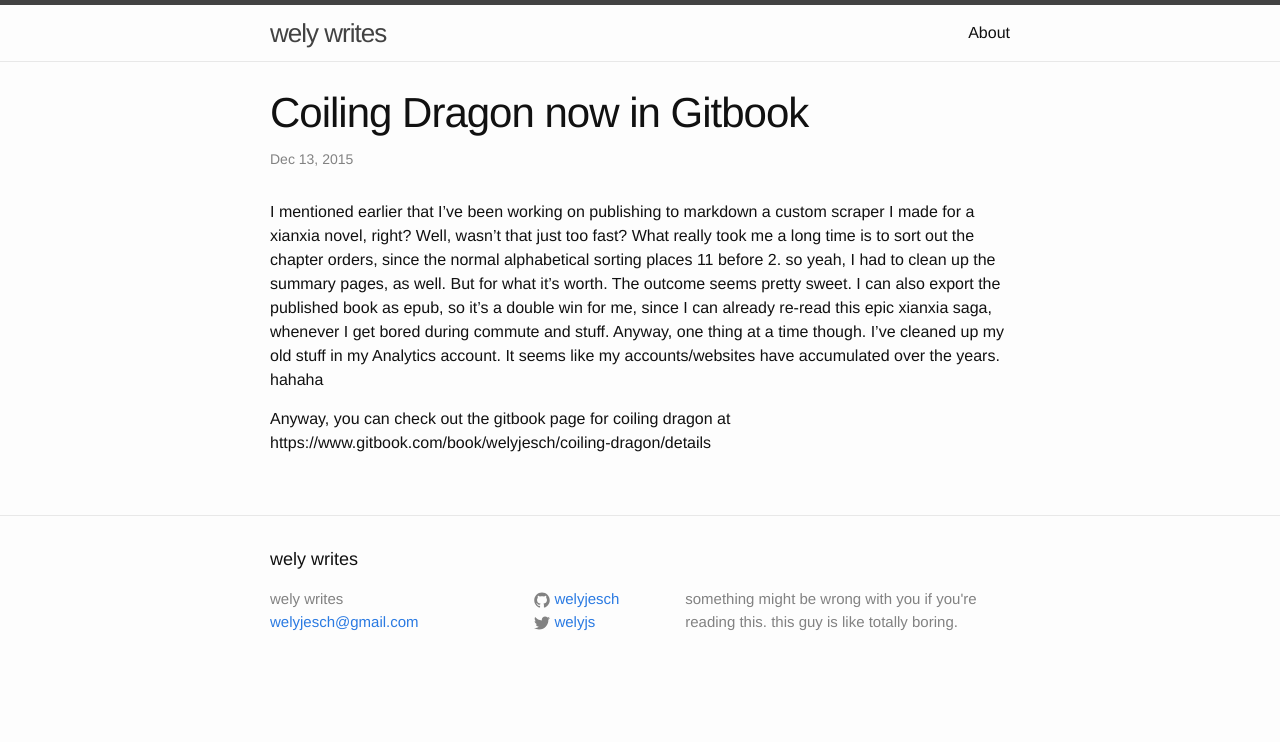
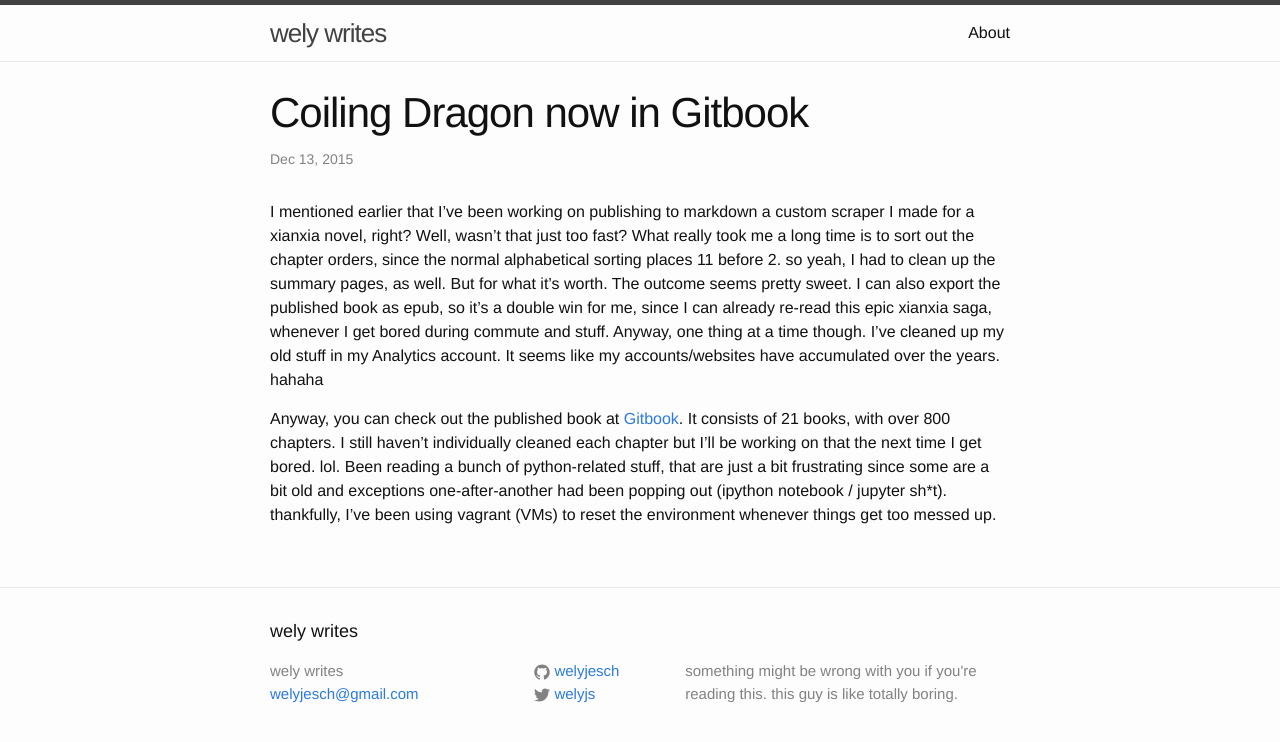
Before and after one commit to welyjesch/welyjesch.github.io, a Jekyll site: the page built from _posts/2015-12-13-coiling-dragon-in-gitbook-io.markdown, in a window 1280 px wide. Shown: the top 742 px of the page. Built offline with Jekyll 4.4.1, drawn with Linux system fonts in a browser that asks for light colours.

Commit message:
fix link, add a few more thoughts in

```diff
--- a/_posts/2015-12-13-coiling-dragon-in-gitbook-io.markdown
+++ b/_posts/2015-12-13-coiling-dragon-in-gitbook-io.markdown
@@ -11,4 +11,9 @@ I can also export the published book as epub, so it's a double win for me, since
 I get bored during commute and stuff. Anyway, one thing at a time though. I've cleaned up my old stuff in my Analytics account.
 It seems like my accounts/websites have accumulated over the years. hahaha
 
-Anyway, you can check out the gitbook page for coiling dragon at https://www.gitbook.com/book/welyjesch/coiling-dragon/details
+Anyway, you can check out the published book at [Gitbook][gitbook-link]. It consists of 21 books, with over 800 chapters.
+I still haven't individually cleaned each chapter but I'll be working on that the next time I get bored. lol. Been reading a bunch of python-related stuff,
+that are just a bit frustrating since some are a bit old and exceptions one-after-another had been popping out (ipython notebook / jupyter sh*t).
+thankfully, I've been using vagrant (VMs) to reset the environment whenever things get too messed up.
+
+[gitbook-link]: https://www.gitbook.com/book/welyjesch/coiling-dragon/details
```
